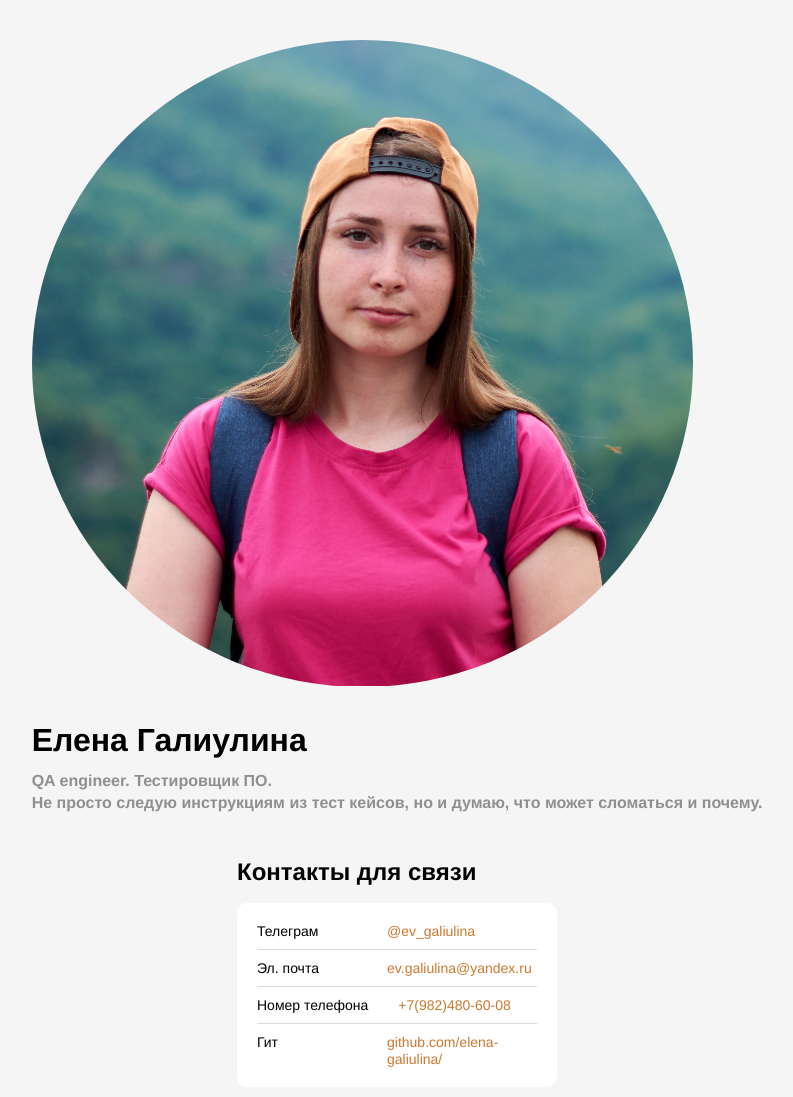
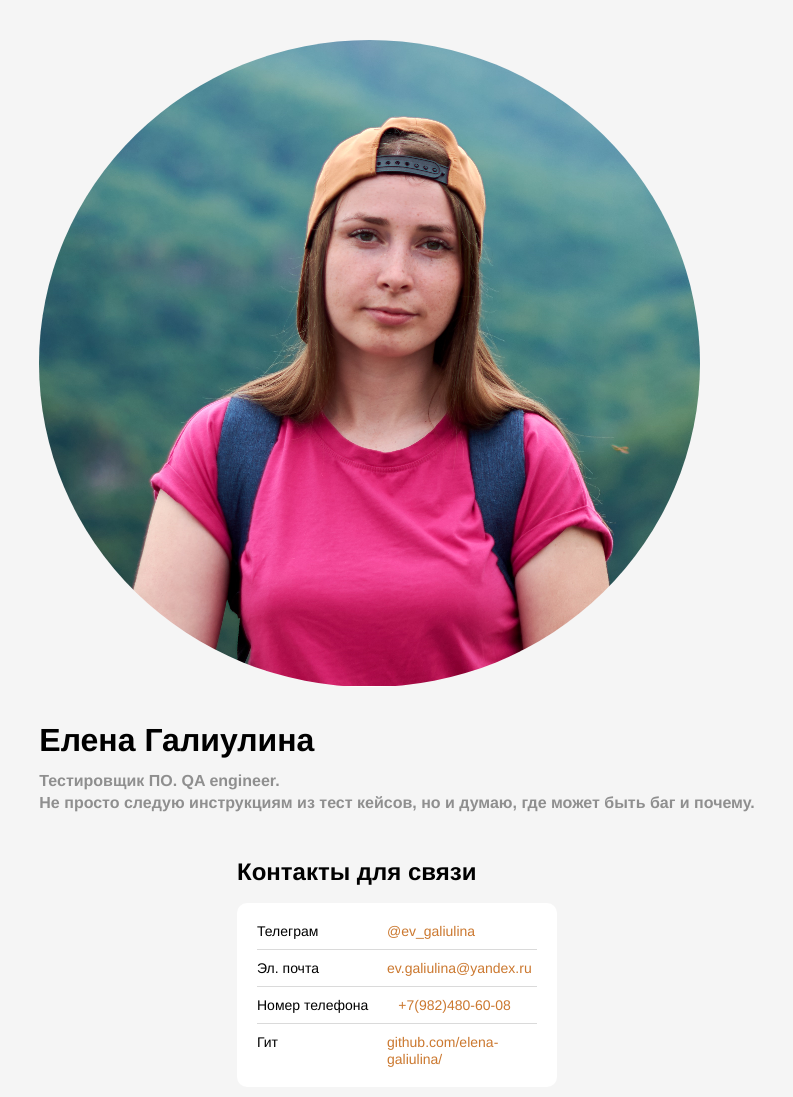
Before and after one commit to elena-galiulina/elena-galiulina.github.io, a plain HTML site: page index.html in a window 1280 px wide. Shown: the top 1097 px of the page, without its empty margins (243-1036 px from the left). Drawn offline with Linux system fonts and the light colour scheme.

Commit message:
редактирование текста

```diff
--- a/index.html
+++ b/index.html
@@ -12,8 +12,8 @@
     <header class="header">
       <img src="./avatar.png" alt="avatar" class="header__avatar" />
       <h1 class="header__title">Елена Галиулина</h1>
-      <h2 class="header__subtitle"> QA engineer. Тестировщик ПО. </h2>
-      <h3 class="header__subtitle"> Не просто следую инструкциям из тест кейсов, но и думаю, что может сломаться и почему. </h3>
+      <h2 class="header__subtitle"> Тестировщик ПО. QA engineer.</h2>
+      <h3 class="header__subtitle"> Не просто следую инструкциям из тест кейсов, но и думаю, где может быть баг и почему. </h3>
     </header>
     <main>
       <section class="links">
```
